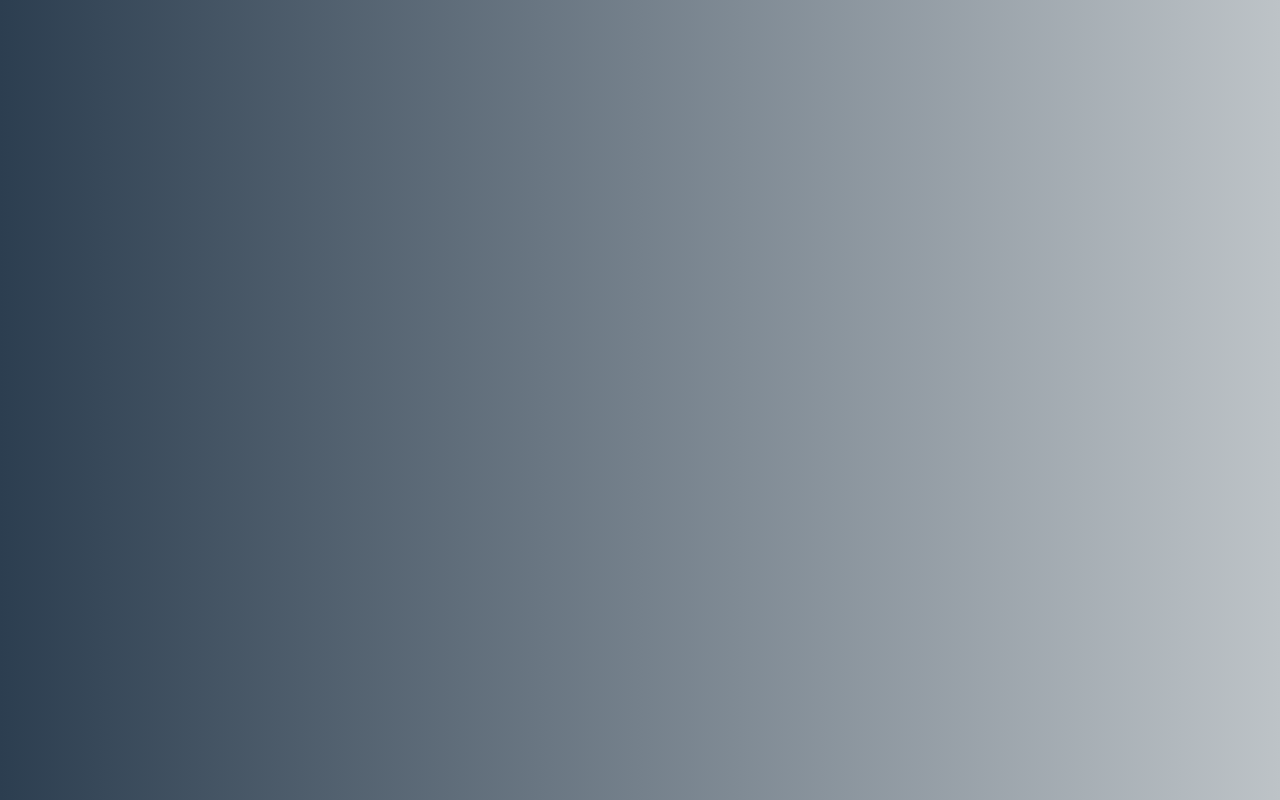
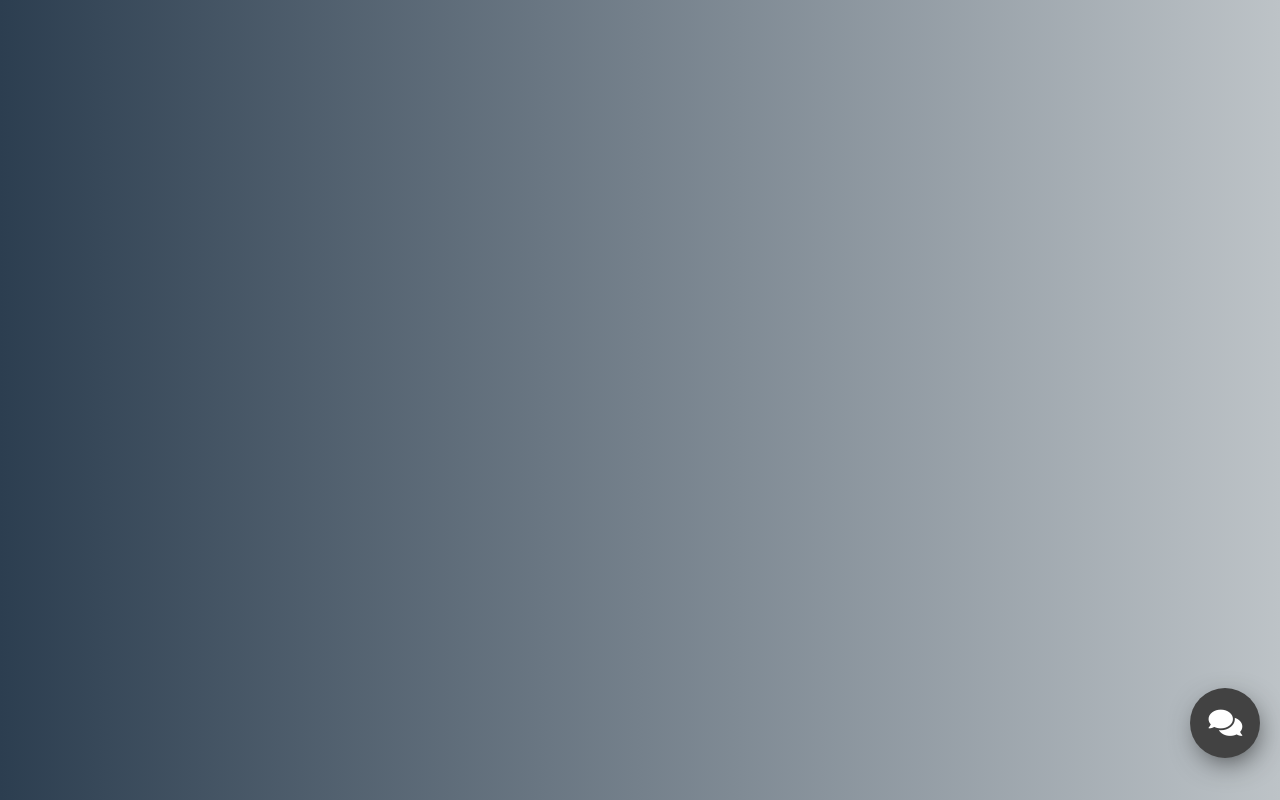
Before and after one commit to zolomohan/dialogflow-chatbot-ui, a React (Create React App) app: page / in a window 1280 px wide. Built offline with nearby package versions, Linux system fonts and the light colour scheme.

Commit message:
Add ChatButton

```diff
--- a/package.json
+++ b/package.json
@@ -27,5 +27,8 @@
       "last 1 firefox version",
       "last 1 safari version"
     ]
+  },
+  "devDependencies": {
+    "@fortawesome/fontawesome-free": "^5.10.2"
   }
 }
--- a/src/components/App.js
+++ b/src/components/App.js
@@ -1,8 +1,11 @@
 import React from 'react';
+import ChatButton from './ChatButton';
 import '../styles/App.css';
 
 function App() {
-  return null;
+  return (
+    <ChatButton />
+  );
 }
 
 export default App;
--- /dev/null
+++ b/src/components/ChatButton.js
@@ -0,0 +1,11 @@
+import React from 'react';
+import '@fortawesome/fontawesome-free/css/all.css';
+import classes from '../styles/ChatButton.module.css';
+
+export default function ChatButton() {
+	return (
+		<div className={classes.chatButton}>
+			<i className="fas fa-comments" />
+		</div>
+	);
+}
--- /dev/null
+++ b/src/styles/ChatButton.module.css
@@ -0,0 +1,31 @@
+.chatButton {
+	display: flex;
+	justify-content: center;
+	position: absolute;
+	top: 86%;
+	left: 93%;
+	width: 70px;
+	height: 70px;
+	background-color: #424242;
+	color: #ffffff;
+	border-radius: 100%;
+	-webkit-box-shadow: 3px 9px 31px -9px #000000d1;
+	box-shadow: 3px 9px 31px -9px #000000d1;
+	cursor: pointer;
+}
+
+.chatButton:hover {
+	top: 86.2%;
+	-webkit-box-shadow: 2px 4px 31px -9px #000000d1;
+	box-shadow: 2px 4px 31px -9px #000000d1;
+}
+
+.chatButton:active {
+	top: 86.5%;
+	box-shadow: none;
+}
+
+.chatButton i {
+	font-size: 30px;
+	align-self: center;
+}
```
Also changed, not shown: 1 other file (tests, documents, lock files or other folders).
